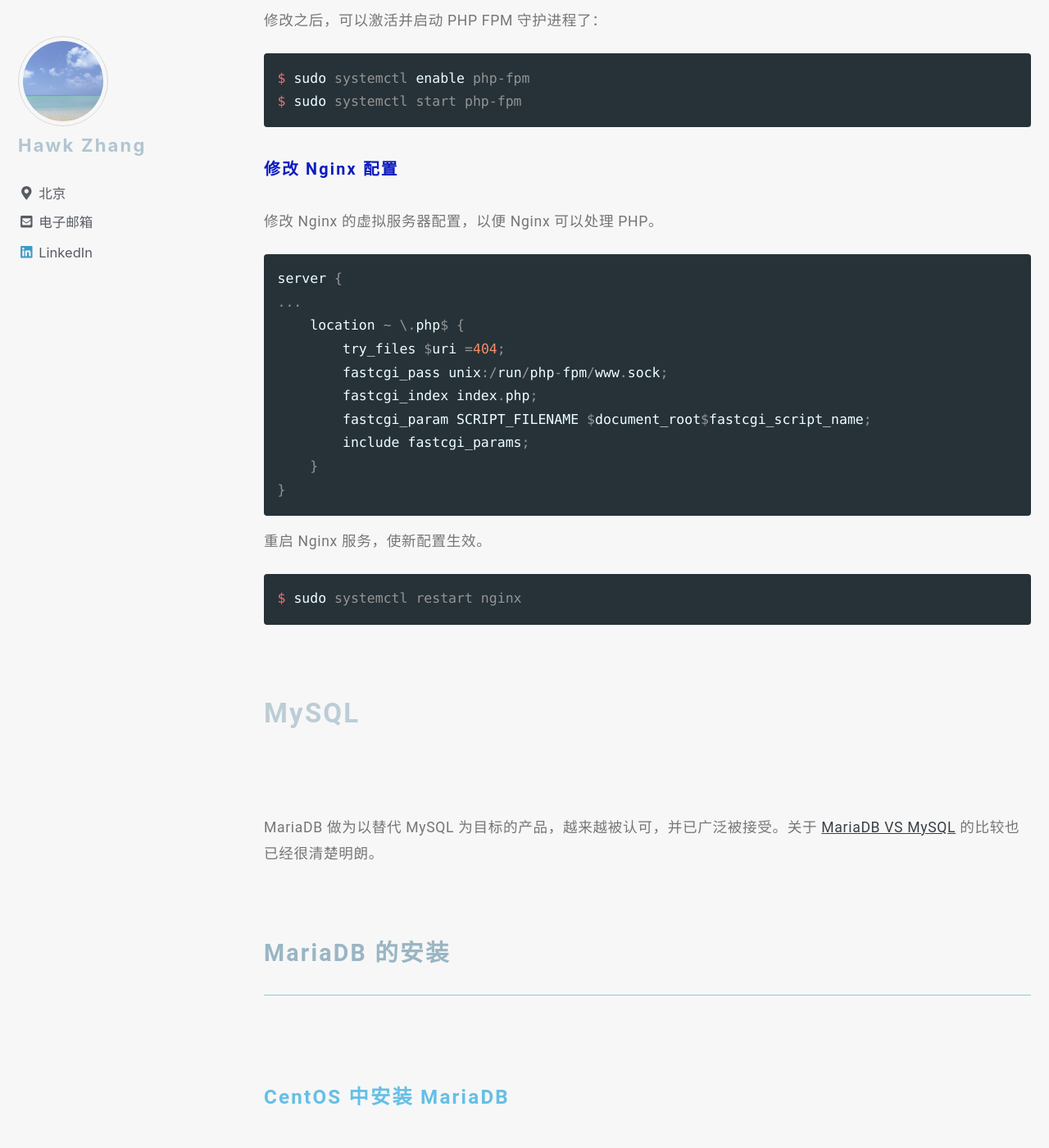
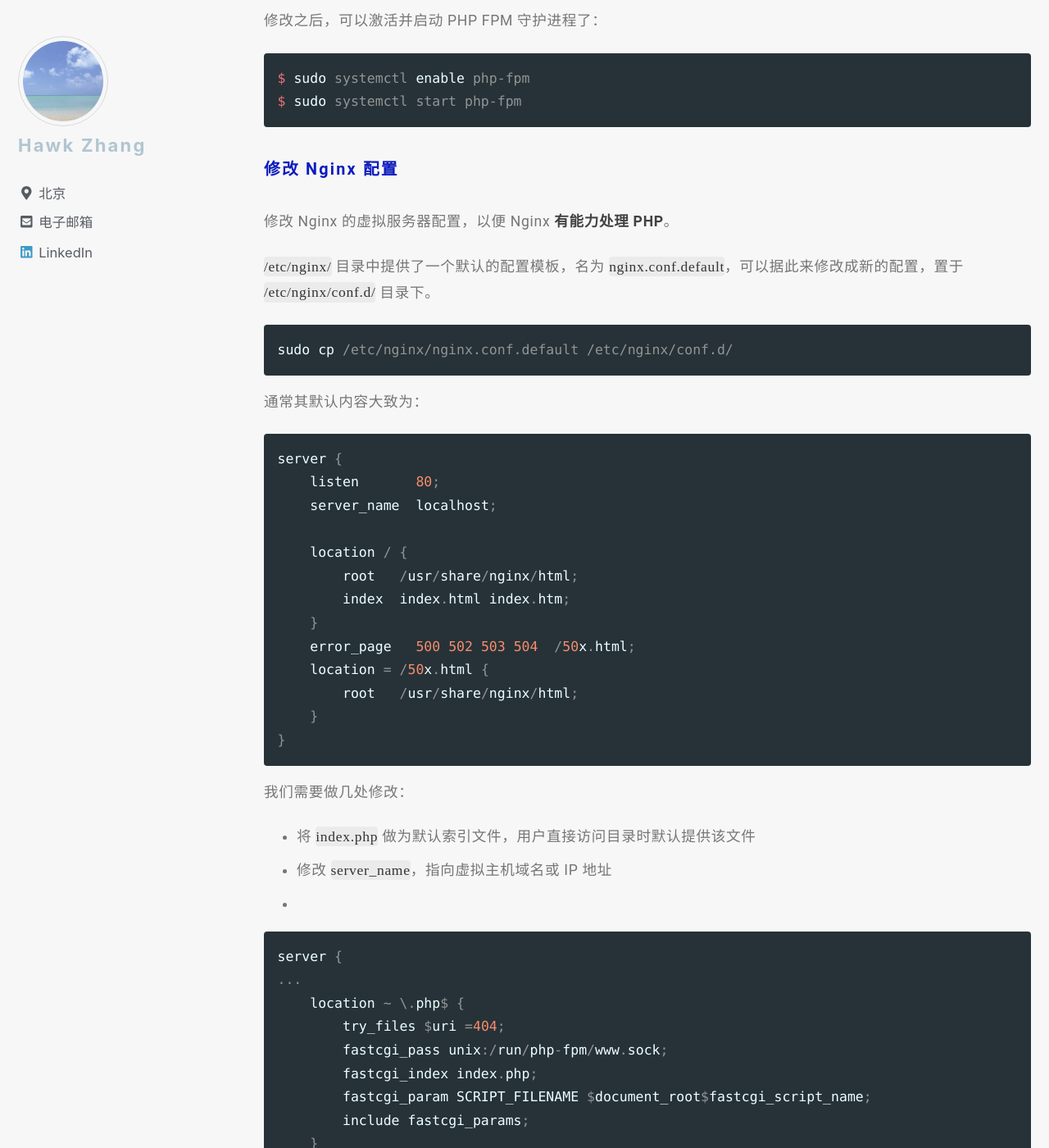
Before and after one commit to narru888/linotes_note, a Jekyll site: the page built from _posts/framework/2017-12-04-lamp_intro.md, in a window 1280 px wide and 1400 px high, scrolled down 15971 px. Shown: the whole window at 82% size. Built offline with Jekyll 4.4.1, drawn with Linux system fonts in a browser that asks for light colours; nearby versions of some CDN libraries; a script that is not in the unit is left out.

Commit message:
update on 2018-10-07 11:20:02 CST

````diff
--- a/_posts/framework/2017-12-04-lamp_intro.md
+++ b/_posts/framework/2017-12-04-lamp_intro.md
@@ -489,7 +489,37 @@ $ sudo systemctl start php-fpm
 
 ##### 修改 Nginx 配置
 
-修改 Nginx 的虚拟服务器配置，以便 Nginx 可以处理 PHP。
+修改 Nginx 的虚拟服务器配置，以便 Nginx **有能力处理 PHP**。
+
+`/etc/nginx/` 目录中提供了一个默认的配置模板，名为 `nginx.conf.default`，可以据此来修改成新的配置，置于 `/etc/nginx/conf.d/` 目录下。
+
+```bash
+sudo cp /etc/nginx/nginx.conf.default /etc/nginx/conf.d/
+```
+
+通常其默认内容大致为：
+
+```conf
+server {
+    listen       80;
+    server_name  localhost;
+
+    location / {
+        root   /usr/share/nginx/html;
+        index  index.html index.htm;
+    }
+    error_page   500 502 503 504  /50x.html;
+    location = /50x.html {
+        root   /usr/share/nginx/html;
+    }
+}
+```
+
+我们需要做几处修改：
+
+* 将 `index.php` 做为默认索引文件，用户直接访问目录时默认提供该文件
+* 修改 `server_name`，指向虚拟主机域名或 IP 地址
+*
 
 ```conf
 server {
````
